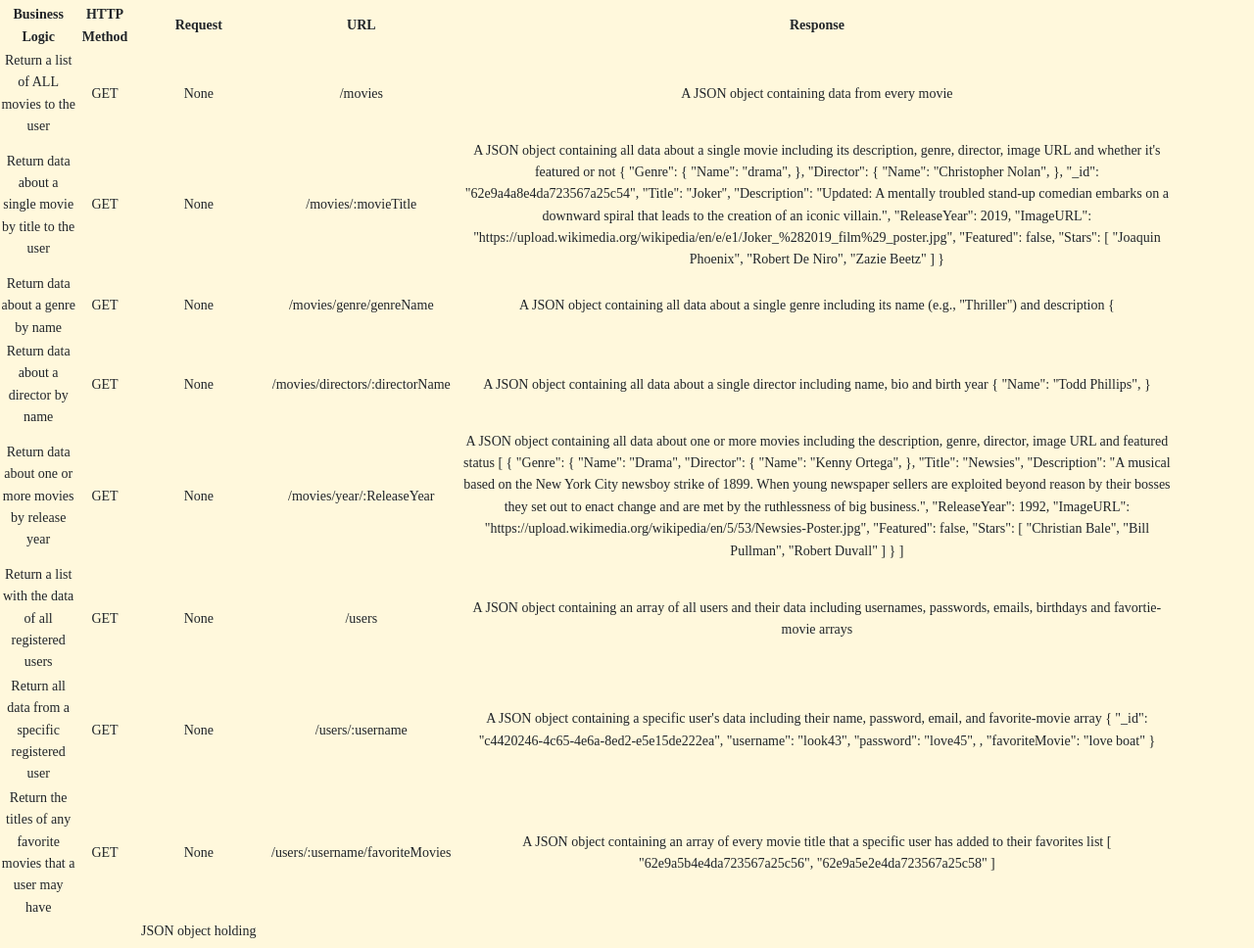
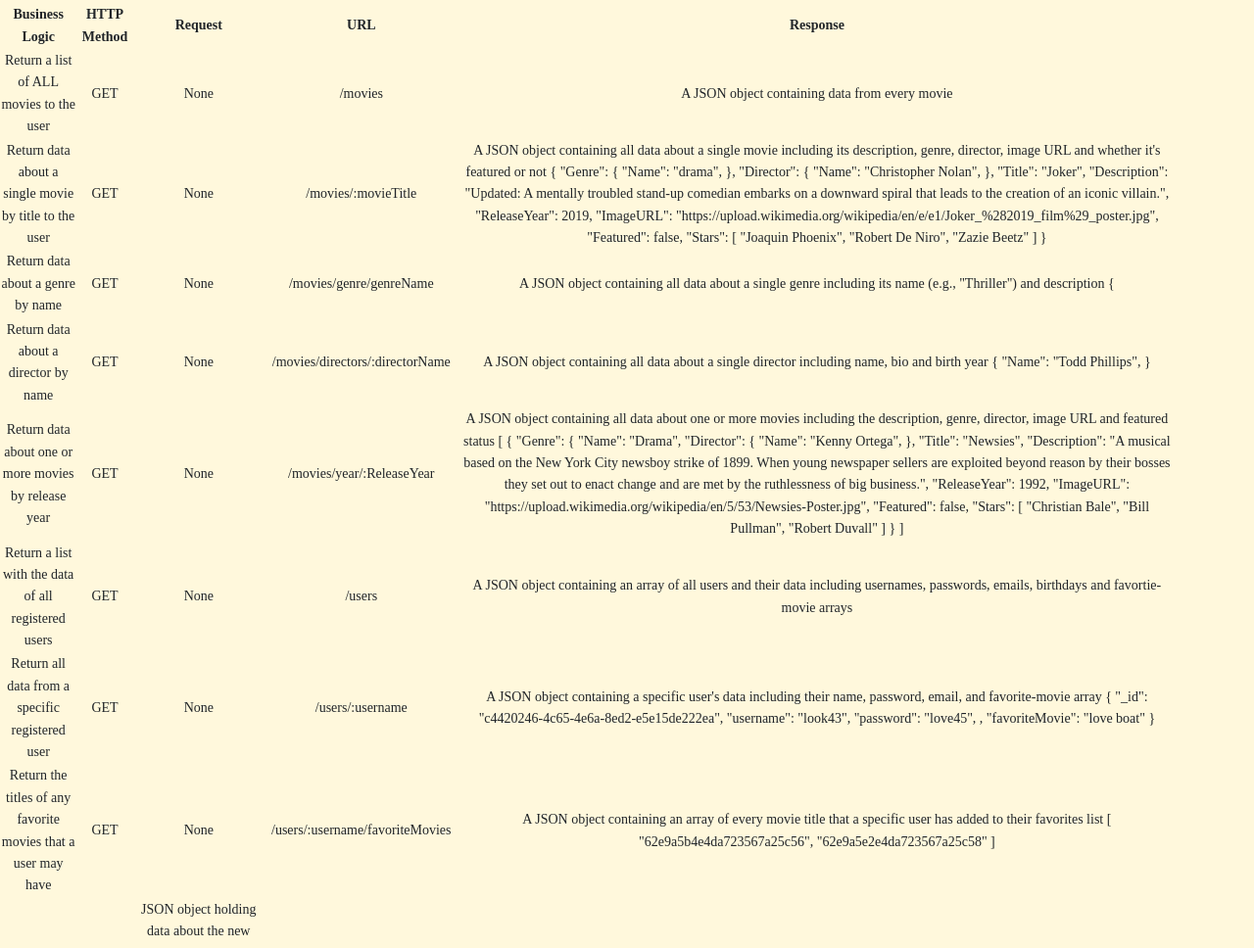
Before and after one commit to massouty/movie_api-4, a website: page public/documentation.html in a window 1280 px wide. Shown: the part 897-1865 px from the top of the page at 98% size. Drawn offline with nearby package versions, Linux system fonts and the light colour scheme; a web font is replaced by a local one.

Commit message:
Update documentation.html

```diff
--- a/public/documentation.html
+++ b/public/documentation.html
@@ -97,7 +97,7 @@
       "Name": "Christopher Nolan",
 
   },
-  "_id": "62e9a4a8e4da723567a25c54",
+
   "Title": "Joker",
   "Description": "Updated: A mentally troubled stand-up comedian embarks on a downward spiral that leads to the creation of an iconic villain.",
   "ReleaseYear": 2019,
```
